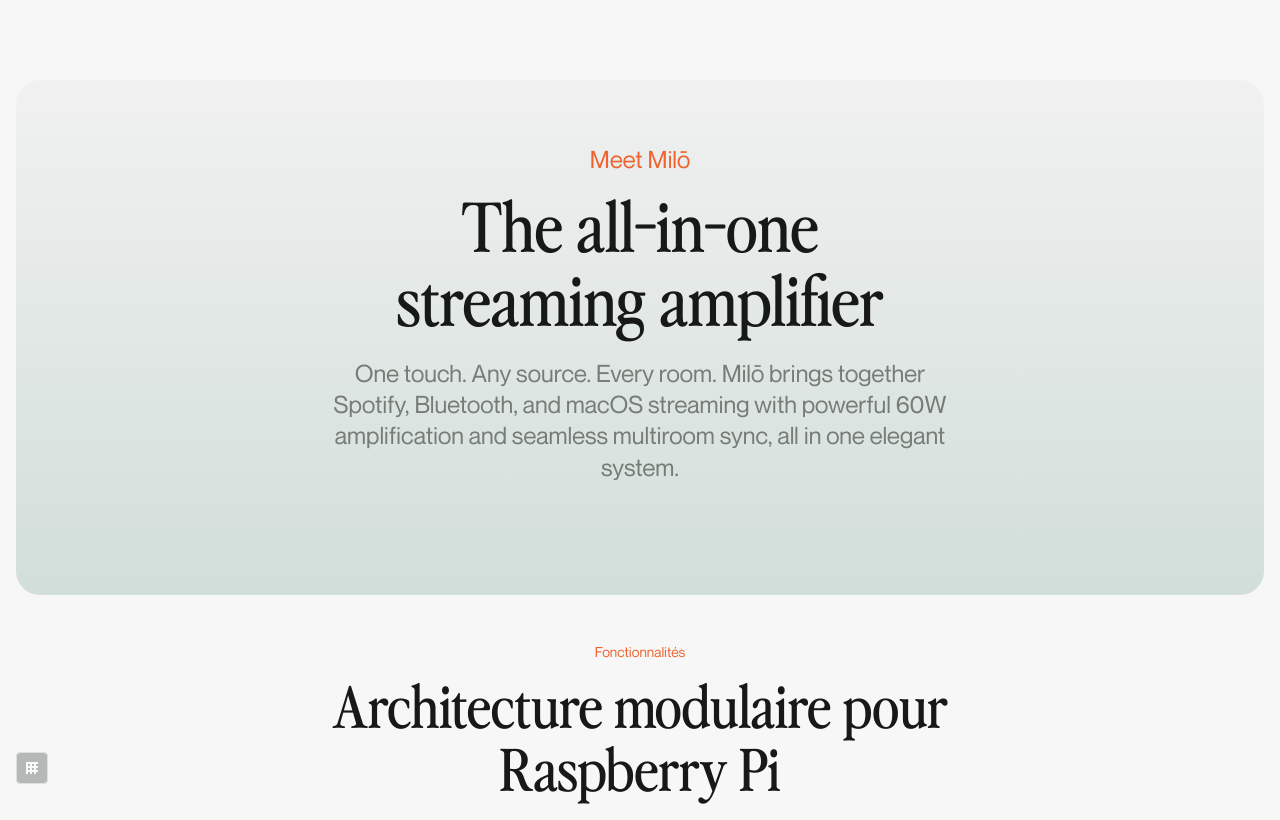
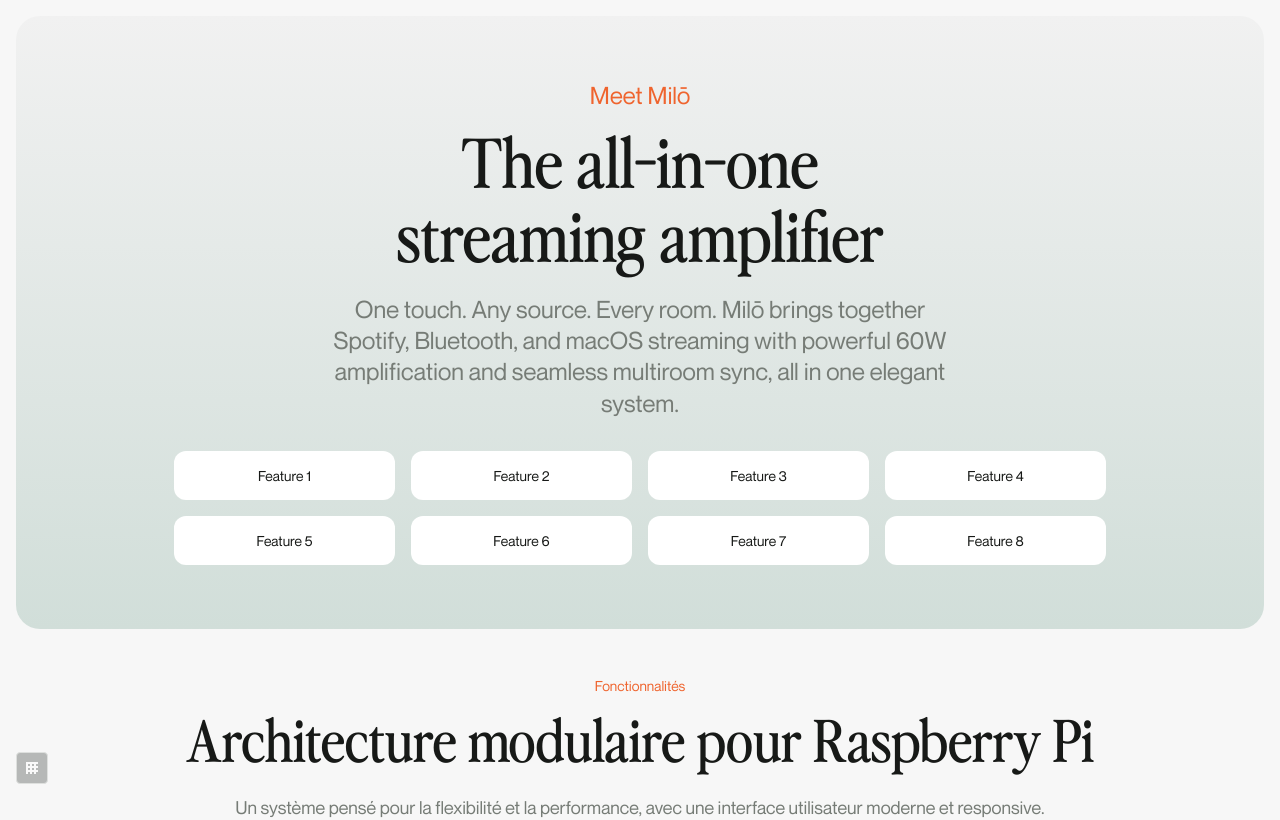
Before and after one commit to Leshauts/Milo-Website, a Vue app: page / in a window 1280 px wide. Shown: the top 820 px of the page. Built offline with nearby package versions, Linux system fonts and the light colour scheme.

Commit message:
feat: add features grid in sectioncover

```diff
--- a/src/App.vue
+++ b/src/App.vue
@@ -1,17 +1,24 @@
 <template>
   <GridToggle @toggle="onGridToggle" />
 
-  <SectionCover>
-    <SectionTitle variant="main" tag="Meet Milō" title="The all-in-one streaming&nbsp;amplifier"
-      paragraph="One touch. Any source. Every room. Milō brings together Spotify, Bluetooth, and macOS streaming with powerful 60W amplification and seamless multiroom sync, all in one elegant system." />
-  </SectionCover>
-  <SectionTitle tag="Fonctionnalités" title="Architecture modulaire pour Raspberry Pi"
+  <!-- Section principale avec SectionTitle main intégré -->
+  <SectionCover
+    tag="Meet Milō"
+    title="The all-in-one streaming&nbsp;amplifier"
+    paragraph="One touch. Any source. Every room. Milō brings together Spotify, Bluetooth, and macOS streaming with powerful 60W amplification and seamless multiroom sync, all in one elegant system." />
+
+  <!-- SectionTitle classique simplifié -->
+  <SectionTitle
+    tag="Fonctionnalités"
+    title="Architecture modulaire pour Raspberry Pi"
     paragraph="Un système pensé pour la flexibilité et la performance, avec une interface utilisateur moderne et responsive." />
 
   <!-- Section split normale -->
   <SectionSplit variant="default">
     <template #content>
-      <SectionTitle tag="Features" title="Streaming multiplateforme"
+      <SectionTitle
+        tag="Features"
+        title="Streaming multiplateforme"
         paragraph="Compatible avec Spotify Connect, AirPlay et Bluetooth. Contrôlez votre musique depuis n'importe quelle source." />
     </template>
     <template #illustration>
@@ -22,7 +29,9 @@
   <!-- Section split inversée avec fond contrast -->
   <SectionSplit variant="contrast" :reversed="true">
     <template #content>
-      <SectionTitle tag="Hardware" title="Amplification 60W"
+      <SectionTitle
+        tag="Hardware"
+        title="Amplification 60W"
         paragraph="Puce audio haute qualité avec amplification intégrée pour alimenter vos enceintes préférées." />
     </template>
     <template #illustration>
@@ -37,7 +46,6 @@ import GridToggle from './components/GridToggle.vue'
 import SectionTitle from './components/SectionTitle.vue'
 import SectionSplit from './components/SectionSplit.vue'
 import SectionCover from './components/SectionCover.vue'
-
 
 export default {
   name: 'App',
@@ -63,7 +71,7 @@ export default {
   display: grid;
   grid-template-columns: repeat(var(--grid-columns), 1fr);
   gap: var(--grid-gutter);
-  padding: var(--space-08) var(--grid-margin);
+  padding: 0 var(--grid-margin);
   max-width: 100%;
 }
 </style>
--- a/src/components/SectionCover.vue
+++ b/src/components/SectionCover.vue
@@ -1,12 +1,49 @@
 <template>
   <section class="section-cover">
-    <slot />
+    <!-- SectionTitle main intégré -->
+    <div class="section-title-main">
+      <div class="section-title-main__tag body-large">
+        {{ tag }}
+      </div>
+      <h1 class="section-title-main__title h1">
+        {{ title }}
+      </h1>
+      <p class="section-title-main__paragraph body-large">
+        {{ paragraph }}
+      </p>
+    </div>
+
+    <!-- Grid des 8 features -->
+    <div class="features-grid">
+      <div class="feature">Feature 1</div>
+      <div class="feature">Feature 2</div>
+      <div class="feature">Feature 3</div>
+      <div class="feature">Feature 4</div>
+      <div class="feature">Feature 5</div>
+      <div class="feature">Feature 6</div>
+      <div class="feature">Feature 7</div>
+      <div class="feature">Feature 8</div>
+    </div>
   </section>
 </template>
 
 <script>
 export default {
-  name: 'SectionCover'
+  name: 'SectionCover',
+  props: {
+    tag: {
+      type: String,
+      required: true
+    },
+    title: {
+      type: String,
+      required: true
+    },
+    paragraph: {
+      type: String,
+      required: true
+    }
+  }
 }
 </script>
 
@@ -21,20 +58,55 @@ export default {
   background: linear-gradient(to bottom, #F1F1F1, #D1DED9);
 }
 
-/* Positionnement des SectionTitle enfants */
-.section-cover :deep(.section-title) {
-  grid-column: 2 / -2;
+/* SectionTitle main intégré */
+.section-title-main {
+  grid-column: 3 / -3;
+  margin-bottom: var(--space-06);
+  text-align: center;
 }
 
-.section-cover :deep(.section-title--main) {
-  grid-column: 3 / -3;
+.section-title-main__tag {
+  color: var(--color-brand);
+  margin-bottom: var(--space-03);
+  display: block;
+}
+
+.section-title-main__title {
+  color: var(--color-text);
+  margin-bottom: var(--space-05);
+}
+
+.section-title-main__paragraph {
+  color: var(--color-text-secondary);
+}
+
+/* Grid des features */
+.features-grid {
+  grid-column: 2 / 8;
+  display: grid;
+  grid-template-columns: repeat(4, 1fr);
+  gap: var(--space-04);
+}
+
+.feature {
+  background-color: var(--color-background-neutral);
+  border-radius: var(--border-radius-small);
+  padding: var(--space-04);
+  text-align: center;
+  font-family: 'Neue Montreal', sans-serif;
+  font-size: var(--font-size-body-small);
+  color: var(--color-text);
 }
 
 /* === RESPONSIVE MOBILE === */
 @media (max-width: 768px) {
-  .section-cover :deep(.section-title),
-  .section-cover :deep(.section-title--main) {
+  .section-title-main {
     grid-column: 1 / -1;
+  }
+
+  .features-grid {
+    grid-column: 1 / -1;
+    grid-template-columns: repeat(2, 1fr);
   }
 }
 </style>
--- a/src/components/SectionTitle.vue
+++ b/src/components/SectionTitle.vue
@@ -1,15 +1,12 @@
 <template>
-  <div class="section-title" :class="{ 'section-title--main': isMain }">
-    <div class="section-title__tag" :class="tagClass">
+  <div class="section-title">
+    <div class="section-title__tag body-small">
       {{ tag }}
     </div>
-    <h1 v-if="isMain" class="section-title__title h1">
-      {{ title }}
-    </h1>
-    <h2 v-else class="section-title__title h2">
+    <h2 class="section-title__title h2">
       {{ title }}
     </h2>
-    <p v-if="paragraph" class="section-title__paragraph" :class="paragraphClass">
+    <p v-if="paragraph" class="section-title__paragraph body-medium">
       {{ paragraph }}
     </p>
   </div>
@@ -30,22 +27,6 @@ export default {
     paragraph: {
       type: String,
       default: null
-    },
-    variant: {
-      type: String,
-      default: 'default',
-      validator: (value) => ['default', 'main'].includes(value)
-    }
-  },
-  computed: {
-    isMain() {
-      return this.variant === 'main'
-    },
-    tagClass() {
-      return this.isMain ? 'body-large' : 'body-small'
-    },
-    paragraphClass() {
-      return this.isMain ? 'body-large' : 'body-medium'
     }
   }
 }
@@ -53,11 +34,10 @@ export default {
 
 <style scoped>
 .section-title {
-  grid-column: 3 / -3;
+  grid-column: 2 / -2;
   margin-bottom: var(--space-07);
   text-align: center;
 }
-
 
 .section-title__tag {
   color: var(--color-brand);
@@ -76,8 +56,7 @@ export default {
 
 /* === RESPONSIVE MOBILE === */
 @media (max-width: 768px) {
-  .section-title,
-  .section-title--main {
+  .section-title {
     grid-column: 1 / -1;
   }
 }
```
